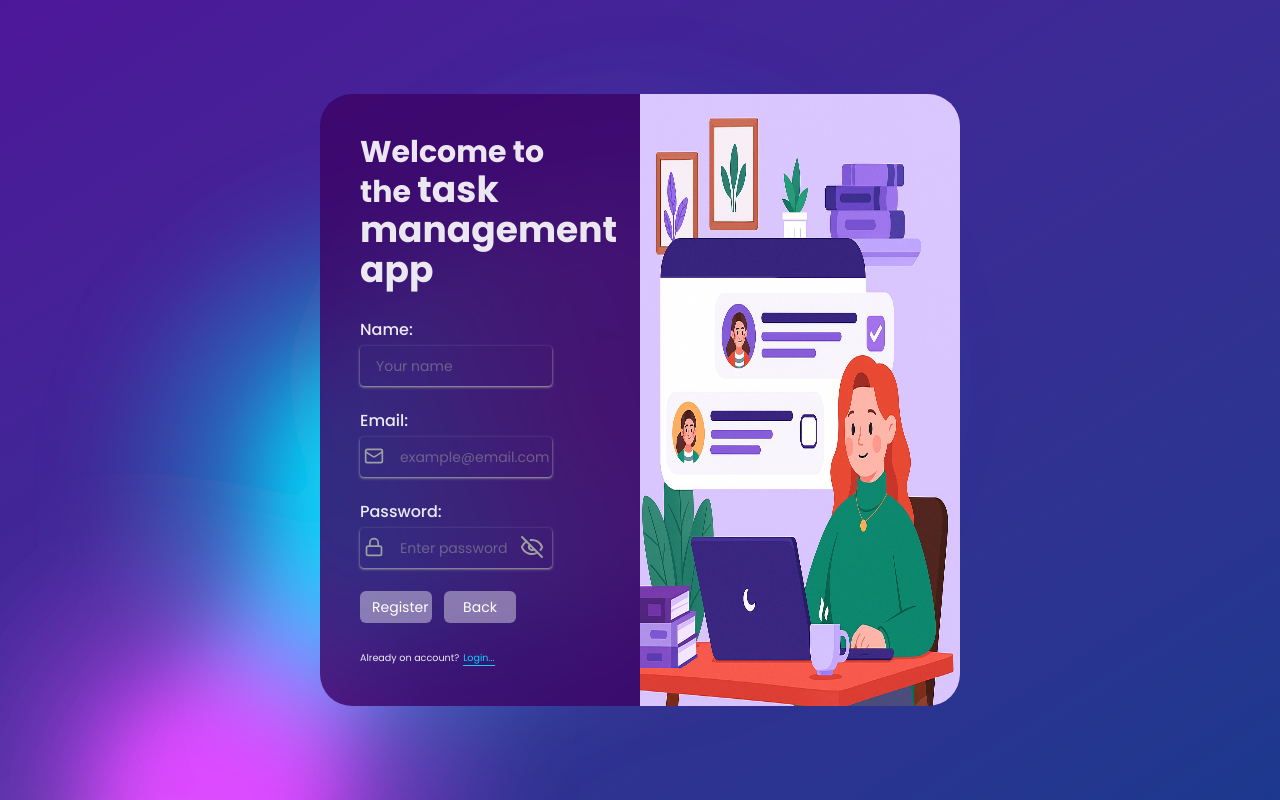
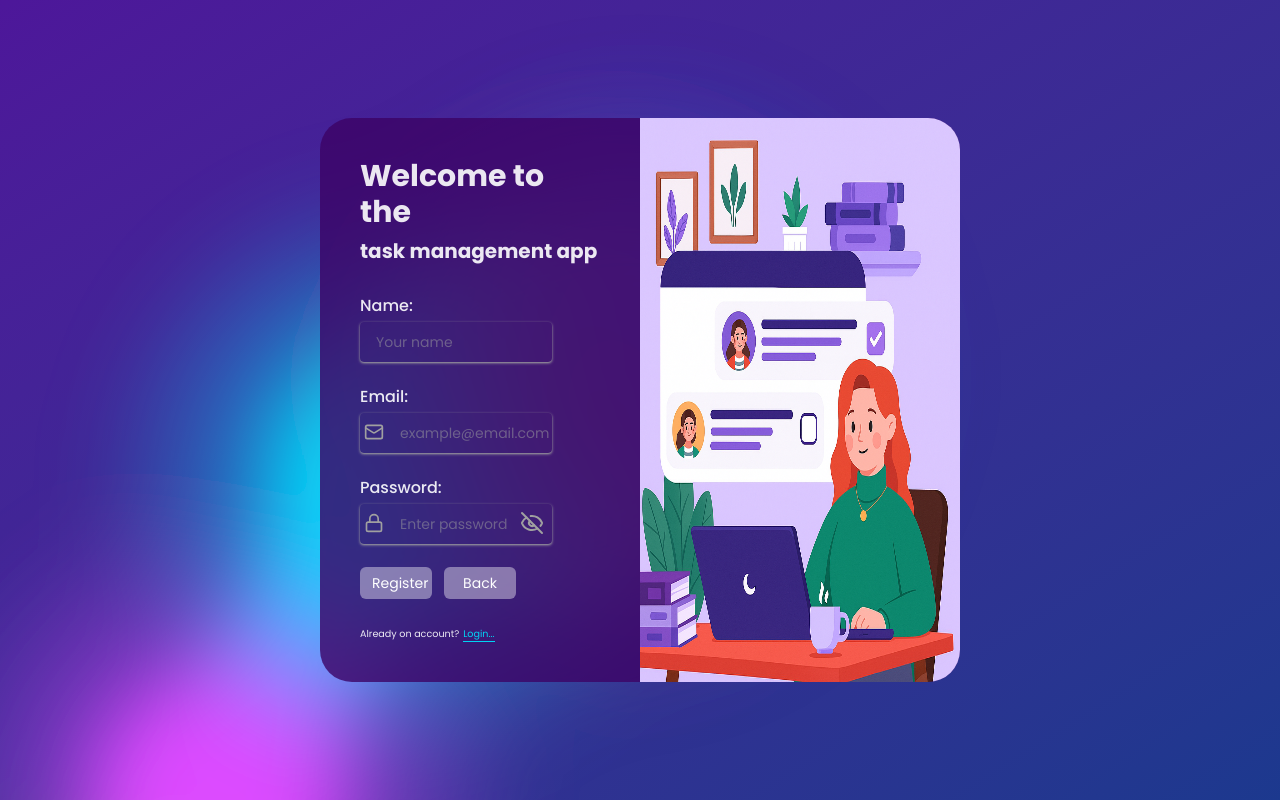
Before and after one commit to niki1tusa/task-managment, a Next.js app: page /register in a window 1280 px wide. Built offline with nearby package versions, Linux system fonts and the light colour scheme; a web font is replaced by a local one.

Commit message:
fix client

```diff
--- a/src/components/auth/login/LoginClient.tsx
+++ b/src/components/auth/login/LoginClient.tsx
@@ -70,7 +70,8 @@ export function LoginClient() {
 		<div className='flex flex-col gap-2'>
 			<Title>
 				<b className='font-playfair text-3xl 2xl:text-6xl'>
-					Welcome back <br /> <span className='2xl:text-4xl text-xl'>to the task management app</span>
+					Welcome back <br />
+					<span className='text-xl 2xl:text-4xl'>to the task management app</span>
 				</b>
 			</Title>
 			{/* tabs */}
@@ -95,8 +96,7 @@ export function LoginClient() {
 							Password
 						</TabsTrigger>
 					</TabsList>
-				</Tabs>{' '}
-				<div></div>
+				</Tabs>
 				{/* forms */}
 				{loginType === 'password' ? (
 					<Form<TLoginPhonePasswordForm>
--- a/src/components/auth/register/RegisterClient.tsx
+++ b/src/components/auth/register/RegisterClient.tsx
@@ -52,7 +52,7 @@ export function RegisterClient() {
 		<div className='flex flex-col gap-2'>
 			<Title>
 				<b className='font-playfair text-3xl 2xl:text-6xl'>
-					Welcome to the <span className='text-4xl'>task management app</span>
+					Welcome to the <br /> <span className='text-xl 2xl:text-4xl'>task management app</span>
 				</b>
 			</Title>
 			<Form<TRegistrationForm>
```
